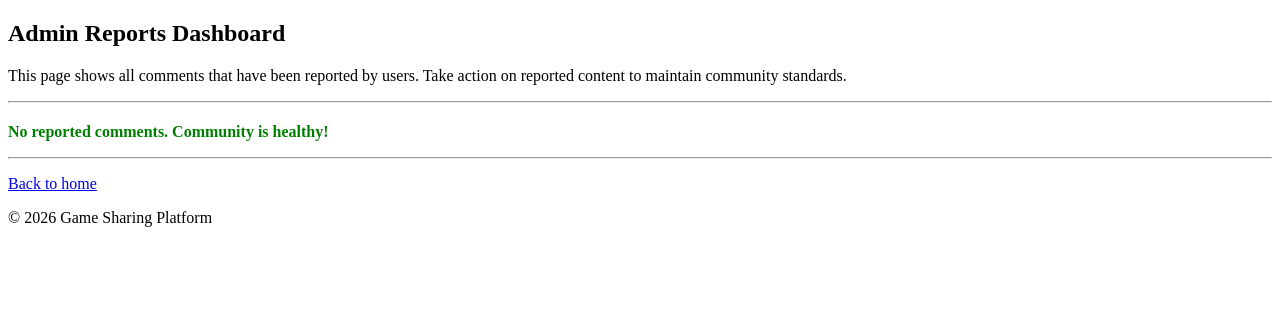
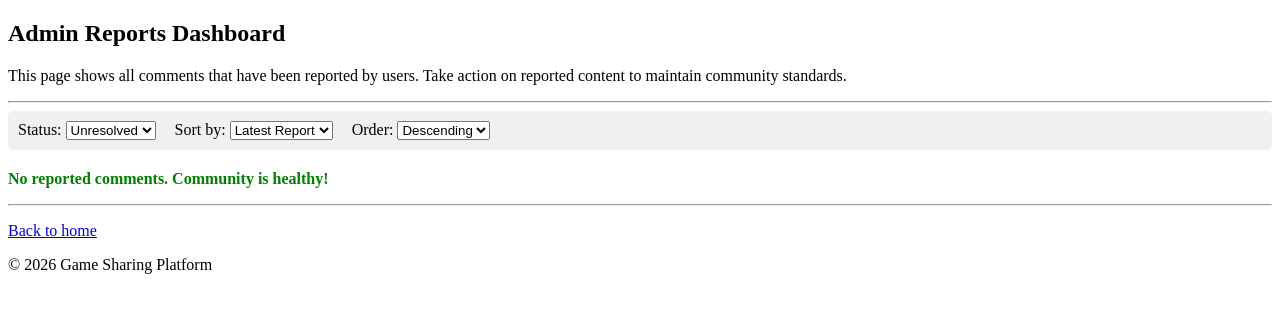
Before and after one commit to Hii-Yaa/pyforge-mvp, a Flask app: page /admin/reports in a window 1280 px wide. Shown: the part 98-411 px from the top of the page. Run offline with Flask 3, Linux system fonts and the light colour scheme; a user stored in the database is signed in; data that the repository does not hold is empty; some libraries are stand-ins or nearby versions.

Commit message:
Add report reasons and admin resolution status features
This commit implements two key features for the comment reporting system:

1. Report Reason Input:
   - Users can now provide an optional reason when reporting comments
   - Reason is displayed in admin dashboard (latest reason shown)
   - Max 200 characters, with client-side validation
   - Report button expands to show reason textarea (JS toggle)

2. Admin Resolution Status:
   - New Comment fields: is_report_resolved, report_resolved_at, report_resolved_by_user_id
   - Admin can mark reports as resolved/unresolved
   - Admin dashboard filter: unresolved (default), resolved, all
   - Admin dashboard sorting: by latest report or count, asc/desc
   - Badge count shows only unresolved reports
   - Resolved reports have green background in admin dashboard
   - Status displays resolver and timestamp

Technical details:
   - Safe migration: new columns added on startup with try/except
   - Backward compatible with existing database
   - XSS protection via Jinja autoescaping
   - 24-hour duplicate report prevention maintained
   - Existing soft delete functionality preserved

Files modified:
   - models.py: Added resolution fields to Comment model
   - app.py: Migration, resolve/unresolve routes, admin_reports filtering
   - templates/admin_reports.html: Filter UI, status display, action buttons
   - templates/game_detail.html: Report reason input form
   - templates/requests.html: Report reason input form
   - README.md: Updated admin dashboard documentation

```diff
--- a/app.py
+++ b/app.py
@@ -56,6 +56,19 @@ with app.app_context():
     except Exception:
         # Column might not exist yet on first run after schema update
         db.session.rollback()
+
+    # Migration: Initialize report resolution fields for existing comments
+    try:
+        comments_to_update = Comment.query.filter(Comment.is_report_resolved == None).all()
+        if comments_to_update:
+            for comment in comments_to_update:
+                comment.is_report_resolved = False
+            db.session.commit()
+            print(f'[Migration] Initialized is_report_resolved for {len(comments_to_update)} comments')
+    except Exception as e:
+        # Column might not exist yet on first run after schema update
+        db.session.rollback()
+        print(f'[Migration] Note: Report resolution columns will be added on first run: {e}')
 
     # Bootstrap admin account
     def ensure_bootstrap_admin():
@@ -781,6 +794,10 @@ def report_comment(comment_id):
     reporter_ip = request.remote_addr
     reason = request.form.get('reason', '').strip() or None
 
+    # Validate reason length (max 200 characters)
+    if reason and len(reason) > 200:
+        reason = reason[:200]  # Truncate to 200 characters
+
     # Check for duplicate reports within 24 hours
     time_threshold = datetime.utcnow() - timedelta(hours=24)
 
@@ -820,35 +837,109 @@ def report_comment(comment_id):
         return redirect(url_for('requests_board'))
 
 
+@app.route('/admin/reports/<int:comment_id>/resolve', methods=['POST'])
+@admin_required
+def resolve_report(comment_id):
+    """Mark all reports for a comment as resolved - admin only."""
+    comment = Comment.query.get_or_404(comment_id)
+
+    # Set resolution fields
+    comment.is_report_resolved = True
+    comment.report_resolved_at = datetime.utcnow()
+    comment.report_resolved_by_user_id = current_user.id
+
+    db.session.commit()
+    flash('Reports marked as resolved.', 'success')
+
+    return redirect(url_for('admin_reports'))
+
+
+@app.route('/admin/reports/<int:comment_id>/unresolve', methods=['POST'])
+@admin_required
+def unresolve_report(comment_id):
+    """Mark all reports for a comment as unresolved - admin only."""
+    comment = Comment.query.get_or_404(comment_id)
+
+    # Clear resolution fields
+    comment.is_report_resolved = False
+    comment.report_resolved_at = None
+    comment.report_resolved_by_user_id = None
+
+    db.session.commit()
+    flash('Reports marked as unresolved.', 'success')
+
+    return redirect(url_for('admin_reports'))
+
+
 @app.route('/admin/reports')
 @admin_required
 def admin_reports():
-    """Admin page to view all reported comments."""
-    # Get all comments with reports
-    from sqlalchemy import func
+    """Admin page to view all reported comments with filtering and sorting."""
+    from sqlalchemy import func, desc, asc
 
-    # Query comments that have reports, with report counts and latest report time
-    reported_comments = db.session.query(
+    # Get query parameters
+    status_filter = request.args.get('status', 'unresolved')  # unresolved, resolved, all
+    sort_by = request.args.get('sort', 'latest')  # latest, count
+    order_by = request.args.get('order', 'desc')  # desc, asc
+
+    # Base query: comments with reports, with report counts and latest report time
+    query = db.session.query(
         Comment,
         func.count(Report.id).label('report_count'),
         func.max(Report.created_at).label('latest_report_at')
-    ).join(Report).group_by(Comment.id).order_by(
-        func.count(Report.id).desc(),
-        func.max(Report.created_at).desc()
-    ).all()
+    ).join(Report).group_by(Comment.id)
 
-    return render_template('admin_reports.html', reported_comments=reported_comments)
+    # Apply status filter
+    if status_filter == 'unresolved':
+        query = query.filter(Comment.is_report_resolved == False)
+    elif status_filter == 'resolved':
+        query = query.filter(Comment.is_report_resolved == True)
+    # 'all' shows both resolved and unresolved
+
+    # Apply sorting
+    if sort_by == 'count':
+        # Sort by report count
+        if order_by == 'asc':
+            query = query.order_by(asc(func.count(Report.id)))
+        else:
+            query = query.order_by(desc(func.count(Report.id)))
+    else:  # sort_by == 'latest'
+        # Sort by latest report time
+        if order_by == 'asc':
+            query = query.order_by(asc(func.max(Report.created_at)))
+        else:
+            query = query.order_by(desc(func.max(Report.created_at)))
+
+    reported_comments = query.all()
+
+    # Get latest report reason for each comment
+    comments_with_reasons = []
+    for comment, report_count, latest_report_at in reported_comments:
+        # Get the latest report for this comment
+        latest_report = Report.query.filter_by(comment_id=comment.id).order_by(
+            Report.created_at.desc()
+        ).first()
+        latest_reason = latest_report.reason if latest_report else None
+        comments_with_reasons.append((comment, report_count, latest_report_at, latest_reason))
+
+    return render_template('admin_reports.html',
+                         reported_comments=comments_with_reasons,
+                         status_filter=status_filter,
+                         sort_by=sort_by,
+                         order_by=order_by)
 
 
 # Context processor to provide report count to all templates
 @app.context_processor
 def inject_report_count():
-    """Inject reported comment count for admin navigation badge."""
+    """Inject unresolved reported comment count for admin navigation badge."""
     if current_user.is_authenticated and current_user.is_admin:
-        # Count unique comments with at least one report
+        # Count unique comments with at least one report and not resolved
         from sqlalchemy import func
-        reported_count = db.session.query(func.count(func.distinct(Report.comment_id))).scalar() or 0
-        return {'reported_comment_count': reported_count}
+        unresolved_count = db.session.query(func.count(func.distinct(Report.comment_id))).join(
+            Comment, Report.comment_id == Comment.id
+        ).filter(Comment.is_report_resolved == False).scalar() or 0
+        return {'reported_comment_count': unresolved_count}
     return {'reported_comment_count': 0}
 
 
--- a/models.py
+++ b/models.py
@@ -72,9 +72,15 @@ class Comment(db.Model):
     deleted_by_user_id = db.Column(db.Integer, db.ForeignKey('user.id'), nullable=True)
     delete_reason = db.Column(db.String(200), nullable=True)
 
+    # Report resolution fields
+    is_report_resolved = db.Column(db.Boolean, default=False, nullable=False)
+    report_resolved_at = db.Column(db.DateTime, nullable=True)
+    report_resolved_by_user_id = db.Column(db.Integer, db.ForeignKey('user.id'), nullable=True)
+
     # Relationships
     author = db.relationship('User', foreign_keys=[user_id], backref='comments', lazy=True)
     deleted_by = db.relationship('User', foreign_keys=[deleted_by_user_id], lazy=True)
+    report_resolved_by = db.relationship('User', foreign_keys=[report_resolved_by_user_id], lazy=True)
     replies = db.relationship('Comment', backref=db.backref('parent', remote_side=[id]), lazy=True, cascade='all, delete-orphan')
 
     def __repr__(self):
--- a/templates/admin_reports.html
+++ b/templates/admin_reports.html
@@ -8,29 +8,62 @@
 
 <hr>
 
+<!-- Filter and Sort UI -->
+<div style="margin-bottom: 20px; padding: 10px; background-color: #f0f0f0; border-radius: 5px;">
+    <form method="GET" action="{{ url_for('admin_reports') }}" style="display: inline;">
+        <label for="status">Status:</label>
+        <select name="status" id="status" onchange="this.form.submit()">
+            <option value="unresolved" {% if status_filter == 'unresolved' %}selected{% endif %}>Unresolved</option>
+            <option value="resolved" {% if status_filter == 'resolved' %}selected{% endif %}>Resolved</option>
+            <option value="all" {% if status_filter == 'all' %}selected{% endif %}>All</option>
+        </select>
+
+        <label for="sort" style="margin-left: 15px;">Sort by:</label>
+        <select name="sort" id="sort" onchange="this.form.submit()">
+            <option value="latest" {% if sort_by == 'latest' %}selected{% endif %}>Latest Report</option>
+            <option value="count" {% if sort_by == 'count' %}selected{% endif %}>Report Count</option>
+        </select>
+
+        <label for="order" style="margin-left: 15px;">Order:</label>
+        <select name="order" id="order" onchange="this.form.submit()">
+            <option value="desc" {% if order_by == 'desc' %}selected{% endif %}>Descending</option>
+            <option value="asc" {% if order_by == 'asc' %}selected{% endif %}>Ascending</option>
+        </select>
+    </form>
+</div>
+
 {% if reported_comments %}
-    <p><strong>Total reported comments:</strong> {{ reported_comments|length }}</p>
+    <p><strong>Total reported comments (filtered):</strong> {{ reported_comments|length }}</p>
 
     <table border="1" cellpadding="10" cellspacing="0" style="width: 100%; margin-top: 20px;">
         <thead>
             <tr style="background-color: #f0f0f0;">
                 <th>Reports</th>
                 <th>Latest Report</th>
+                <th>Report Reason</th>
                 <th>Comment</th>
                 <th>Author</th>
                 <th>Posted</th>
                 <th>Location</th>
+                <th>Status</th>
                 <th>Actions</th>
             </tr>
         </thead>
         <tbody>
-            {% for comment, report_count, latest_report_at in reported_comments %}
-            <tr style="{% if comment.is_deleted %}background-color: #ffe0e0;{% endif %}">
+            {% for comment, report_count, latest_report_at, latest_reason in reported_comments %}
+            <tr style="{% if comment.is_deleted %}background-color: #ffe0e0;{% elif comment.is_report_resolved %}background-color: #e0ffe0;{% endif %}">
                 <td style="text-align: center;">
                     <strong style="color: #ff6600; font-size: 1.2em;">{{ report_count }}</strong>
                 </td>
                 <td style="text-align: center;">
                     <small>{{ latest_report_at.strftime('%Y-%m-%d %H:%M') }}</small>
+                </td>
+                <td>
+                    {% if latest_reason %}
+                        <em style="color: #666;">{{ latest_reason }}</em>
+                    {% else %}
+                        <em style="color: #999;">(no reason)</em>
+                    {% endif %}
                 </td>
                 <td>
                     {% if comment.is_deleted %}
@@ -76,6 +109,31 @@
                     {% endif %}
                 </td>
                 <td style="text-align: center;">
+                    {% if comment.is_report_resolved %}
+                        <strong style="color: green;">Resolved</strong><br>
+                        <small style="color: #666;">
+                            {{ comment.report_resolved_at.strftime('%Y-%m-%d %H:%M') }}<br>
+                            by {{ comment.report_resolved_by.username }}
+                        </small>
+                    {% else %}
+                        <strong style="color: #ff6600;">Unresolved</strong>
+                    {% endif %}
+                </td>
+                <td style="text-align: center;">
+                    <!-- Resolution Actions -->
+                    {% if comment.is_report_resolved %}
+                        <form method="POST" action="{{ url_for('unresolve_report', comment_id=comment.id) }}" style="display: inline; margin-bottom: 5px;">
+                            <button type="submit" style="color: #ff6600;">Mark Unresolved</button>
+                        </form>
+                        <br>
+                    {% else %}
+                        <form method="POST" action="{{ url_for('resolve_report', comment_id=comment.id) }}" style="display: inline; margin-bottom: 5px;">
+                            <button type="submit" style="color: green;">Mark Resolved</button>
+                        </form>
+                        <br>
+                    {% endif %}
+
+                    <!-- Delete/Restore Actions -->
                     {% if comment.is_deleted %}
                         <form method="POST" action="{{ url_for('restore_comment', comment_id=comment.id) }}" style="display: inline;">
                             <button type="submit" style="color: green;">Restore</button>
```
Also changed, not shown: templates/game_detail.html (+19 -3 lines), templates/requests.html (+19 -3 lines), README.md.
